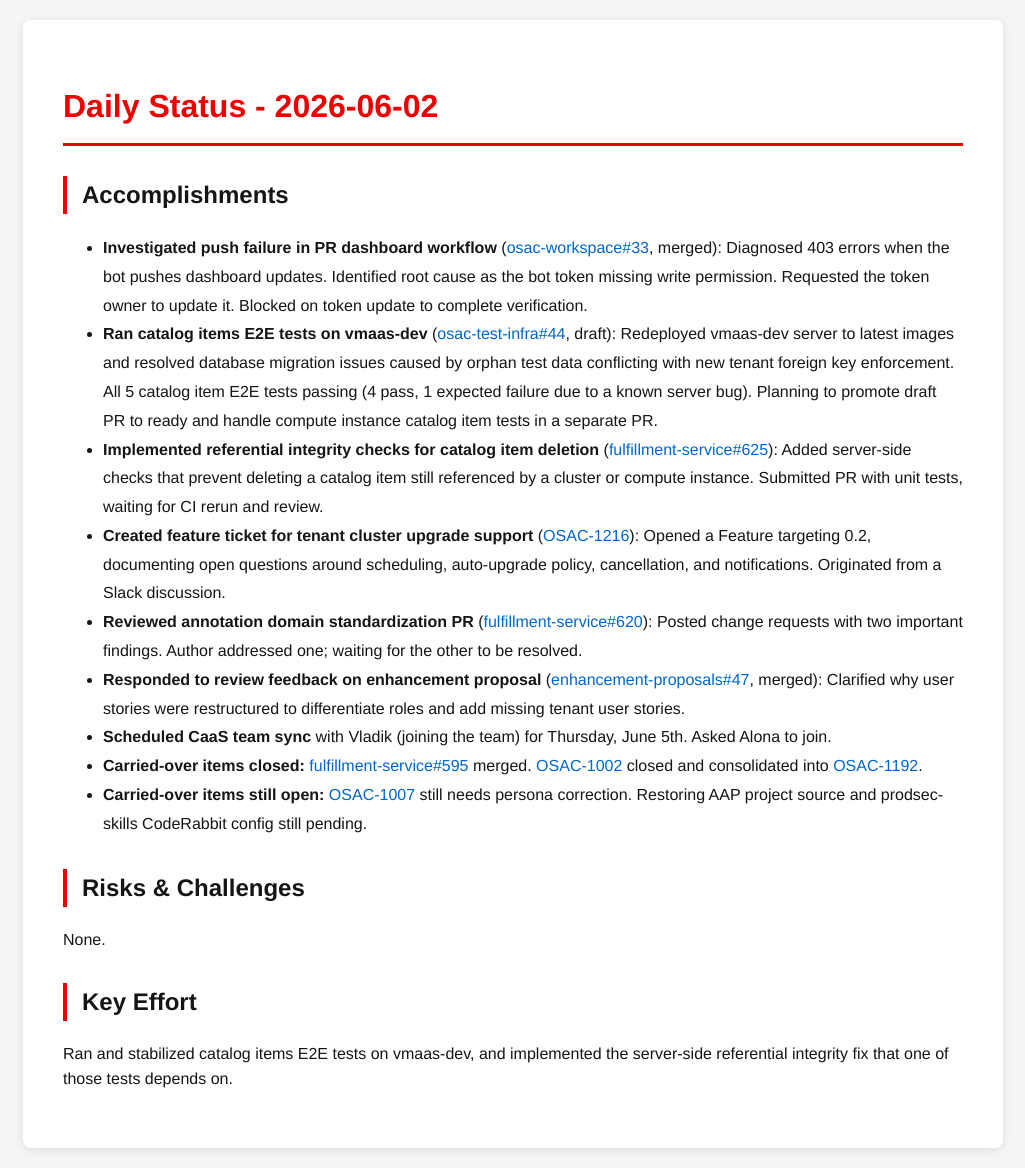
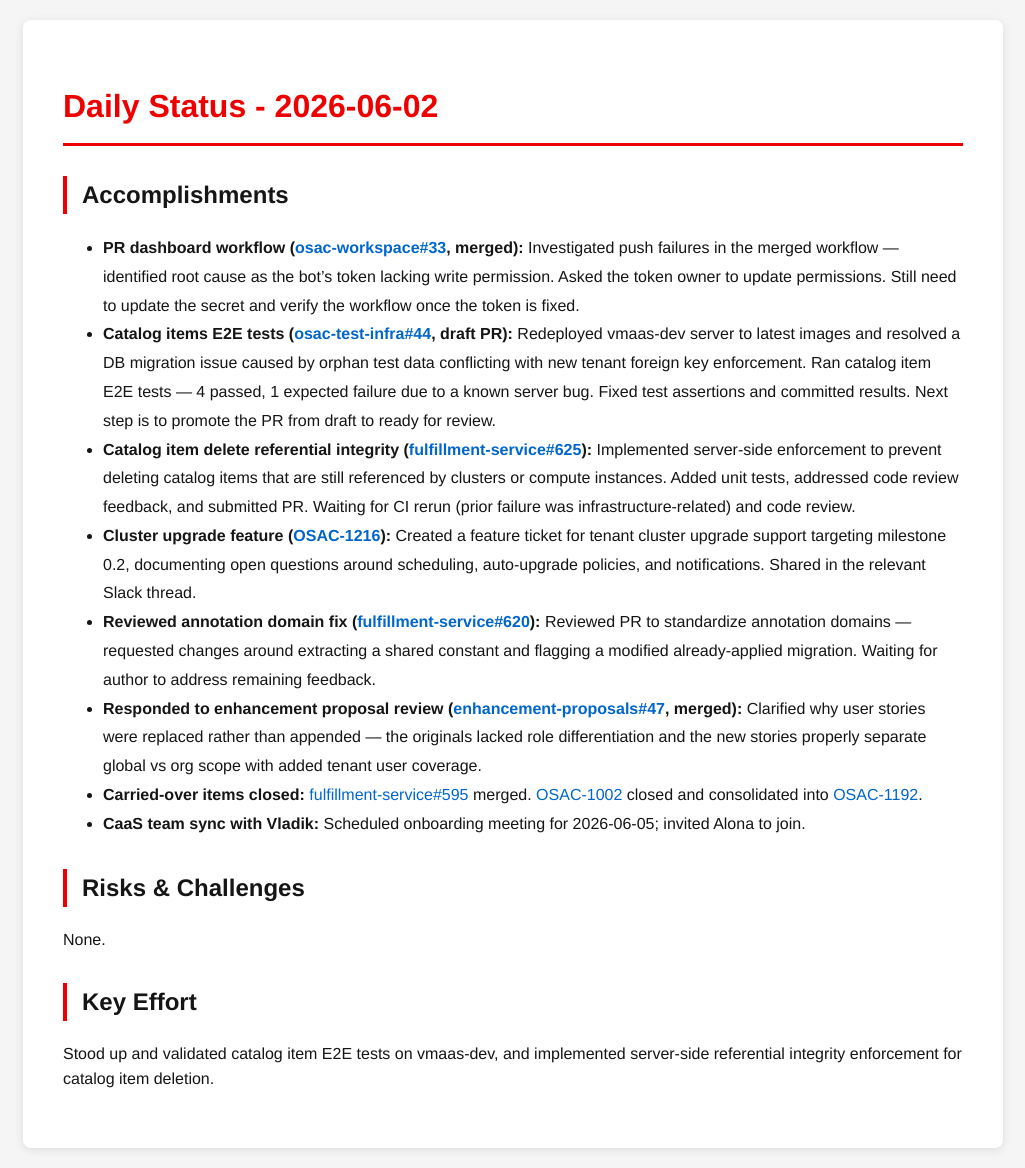
Before and after one commit to tzvatot/daily-status, a Jekyll site: the page built from 2026-06-02.md, in a window 1280 px wide. Shown: the whole page, without its empty margins (127-1152 px from the left). Built offline with Jekyll 4.4.1, drawn with Linux system fonts in a browser that asks for light colours.

Commit message:
Daily status update - 2026-06-02

```diff
--- a/2026-06-02.md
+++ b/2026-06-02.md
@@ -8,15 +8,14 @@ date: 2026-06-02
 
 ## Accomplishments
 
-- **Investigated push failure in PR dashboard workflow** ([osac-workspace#33](https://github.com/osac-project/osac-workspace/pull/33), merged): Diagnosed 403 errors when the bot pushes dashboard updates. Identified root cause as the bot token missing write permission. Requested the token owner to update it. Blocked on token update to complete verification.
-- **Ran catalog items E2E tests on vmaas-dev** ([osac-test-infra#44](https://github.com/osac-project/osac-test-infra/pull/44), draft): Redeployed vmaas-dev server to latest images and resolved database migration issues caused by orphan test data conflicting with new tenant foreign key enforcement. All 5 catalog item E2E tests passing (4 pass, 1 expected failure due to a known server bug). Planning to promote draft PR to ready and handle compute instance catalog item tests in a separate PR.
-- **Implemented referential integrity checks for catalog item deletion** ([fulfillment-service#625](https://github.com/osac-project/fulfillment-service/pull/625)): Added server-side checks that prevent deleting a catalog item still referenced by a cluster or compute instance. Submitted PR with unit tests, waiting for CI rerun and review.
-- **Created feature ticket for tenant cluster upgrade support** ([OSAC-1216](https://redhat.atlassian.net/browse/OSAC-1216)): Opened a Feature targeting 0.2, documenting open questions around scheduling, auto-upgrade policy, cancellation, and notifications. Originated from a Slack discussion.
-- **Reviewed annotation domain standardization PR** ([fulfillment-service#620](https://github.com/osac-project/fulfillment-service/pull/620)): Posted change requests with two important findings. Author addressed one; waiting for the other to be resolved.
-- **Responded to review feedback on enhancement proposal** ([enhancement-proposals#47](https://github.com/osac-project/enhancement-proposals/pull/47), merged): Clarified why user stories were restructured to differentiate roles and add missing tenant user stories.
-- **Scheduled CaaS team sync** with Vladik (joining the team) for Thursday, June 5th. Asked Alona to join.
+- **PR dashboard workflow ([osac-workspace#33](https://github.com/osac-project/osac-workspace/pull/33), merged):** Investigated push failures in the merged workflow — identified root cause as the bot's token lacking write permission. Asked the token owner to update permissions. Still need to update the secret and verify the workflow once the token is fixed.
+- **Catalog items E2E tests ([osac-test-infra#44](https://github.com/osac-project/osac-test-infra/pull/44), draft PR):** Redeployed vmaas-dev server to latest images and resolved a DB migration issue caused by orphan test data conflicting with new tenant foreign key enforcement. Ran catalog item E2E tests — 4 passed, 1 expected failure due to a known server bug. Fixed test assertions and committed results. Next step is to promote the PR from draft to ready for review.
+- **Catalog item delete referential integrity ([fulfillment-service#625](https://github.com/osac-project/fulfillment-service/pull/625)):** Implemented server-side enforcement to prevent deleting catalog items that are still referenced by clusters or compute instances. Added unit tests, addressed code review feedback, and submitted PR. Waiting for CI rerun (prior failure was infrastructure-related) and code review.
+- **Cluster upgrade feature ([OSAC-1216](https://redhat.atlassian.net/browse/OSAC-1216)):** Created a feature ticket for tenant cluster upgrade support targeting milestone 0.2, documenting open questions around scheduling, auto-upgrade policies, and notifications. Shared in the relevant Slack thread.
+- **Reviewed annotation domain fix ([fulfillment-service#620](https://github.com/osac-project/fulfillment-service/pull/620)):** Reviewed PR to standardize annotation domains — requested changes around extracting a shared constant and flagging a modified already-applied migration. Waiting for author to address remaining feedback.
+- **Responded to enhancement proposal review ([enhancement-proposals#47](https://github.com/osac-project/enhancement-proposals/pull/47), merged):** Clarified why user stories were replaced rather than appended — the originals lacked role differentiation and the new stories properly separate global vs org scope with added tenant user coverage.
 - **Carried-over items closed:** [fulfillment-service#595](https://github.com/osac-project/fulfillment-service/pull/595) merged. [OSAC-1002](https://redhat.atlassian.net/browse/OSAC-1002) closed and consolidated into [OSAC-1192](https://redhat.atlassian.net/browse/OSAC-1192).
-- **Carried-over items still open:** [OSAC-1007](https://redhat.atlassian.net/browse/OSAC-1007) still needs persona correction. Restoring AAP project source and prodsec-skills CodeRabbit config still pending.
+- **CaaS team sync with Vladik:** Scheduled onboarding meeting for 2026-06-05; invited Alona to join.
 
 ## Risks & Challenges
 
@@ -24,4 +23,4 @@ None.
 
 ## Key Effort
 
-Ran and stabilized catalog items E2E tests on vmaas-dev, and implemented the server-side referential integrity fix that one of those tests depends on.
+Stood up and validated catalog item E2E tests on vmaas-dev, and implemented server-side referential integrity enforcement for catalog item deletion.
```
